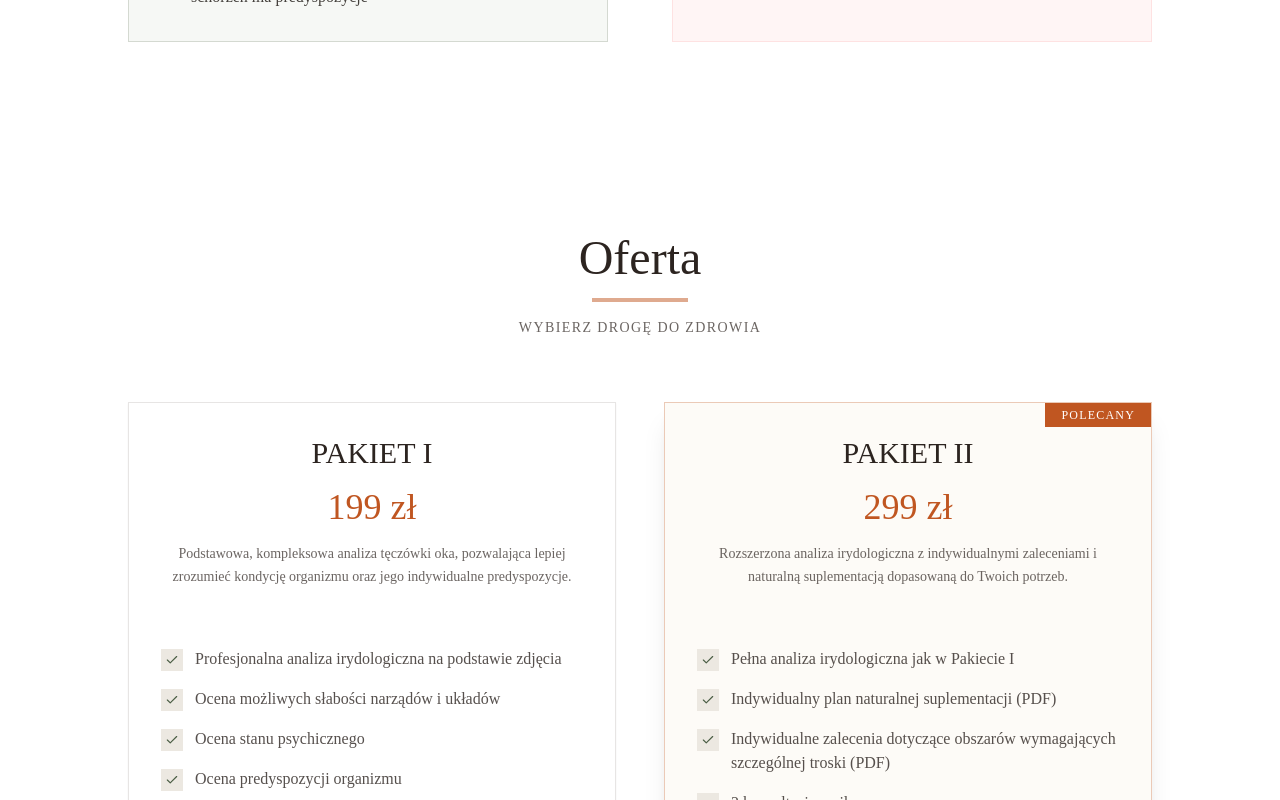
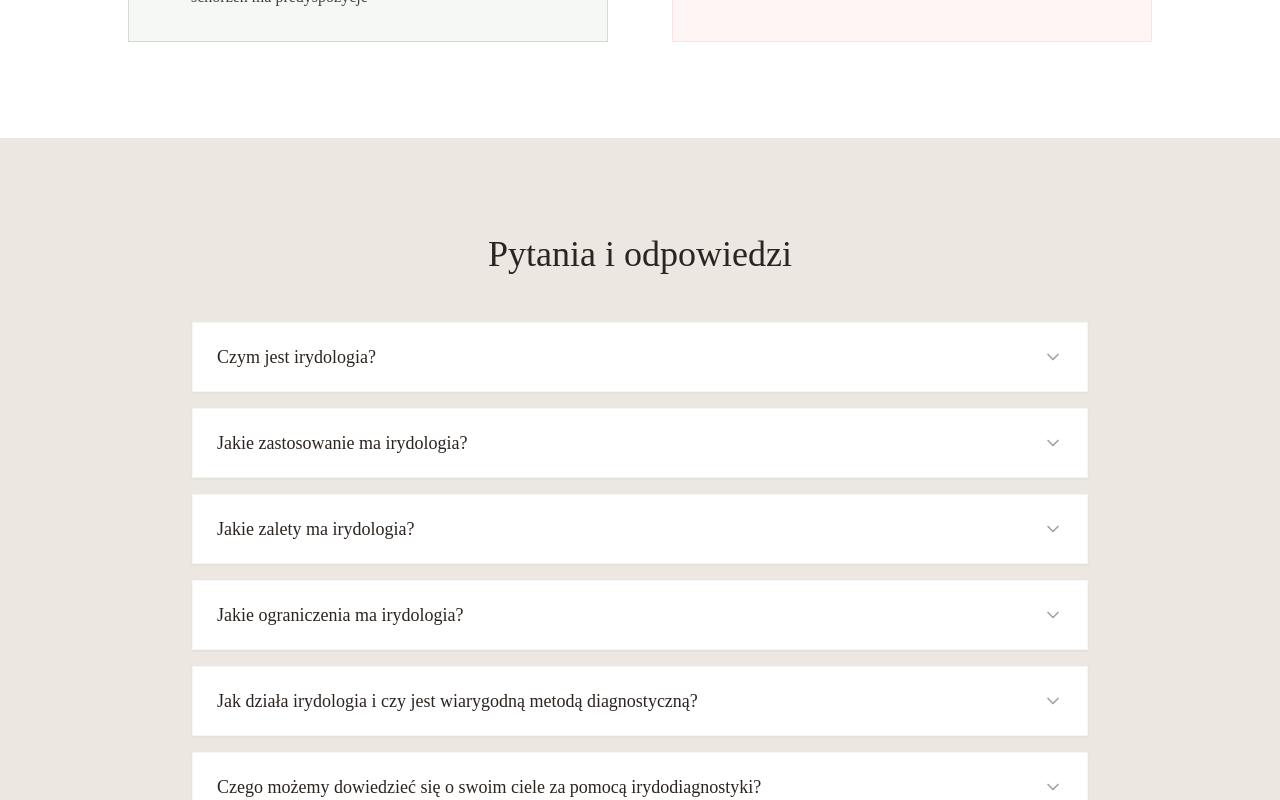
Before and after one commit to Webisko/curandera-irydologia, a React (Vite) app: page / in a window 1280 px wide. Shown: the part 1740-2540 px from the top of the page. Built offline with nearby package versions, Linux system fonts and the light colour scheme; a web font is replaced by a local one.

Commit message:
Move Pricing section to end

```diff
--- a/App.tsx
+++ b/App.tsx
@@ -17,11 +17,11 @@ function App() {
       <main>
         <Hero />
         <Problem />
-        <Pricing />
         <FAQ />
         <About />
         <Testimonials />
         <Process />
+        <Pricing />
       </main>
 
       <Footer />
```
